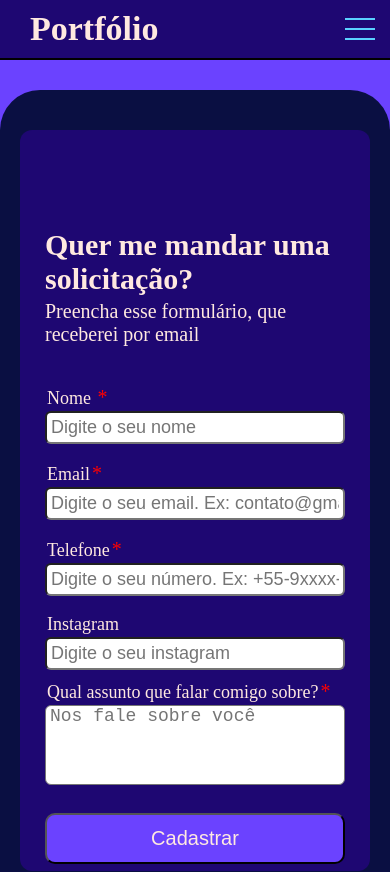
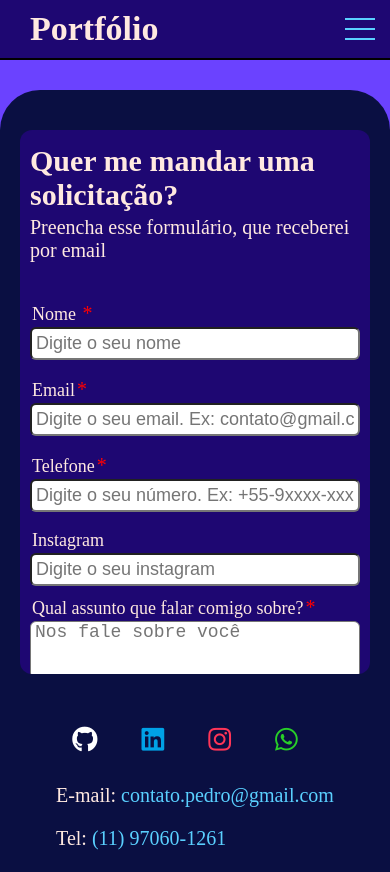
Before and after one commit to pedro-isidoro/portfolio, a React (Vite) app: page /contacts in a window 390 px wide. Shown: the top 872 px of the page. Built offline with nearby package versions, Linux system fonts and the light colour scheme.

Commit message:
Atuali. o responsivo, para contacts (sem formSend)

```diff
--- a/src/css/responsive.css
+++ b/src/css/responsive.css
@@ -124,6 +124,14 @@
 
     .btn{
         font-size: 2.6rem;
+    }
+
+    .main-projects-contacts-card{
+        gap: 4rem;
+    }
+
+    .background-form{
+        padding: 1rem 2.5rem;
     }
 }
 
@@ -338,6 +346,22 @@
     .html-css-project, .js-project, .react-project{
         gap: 12rem;
     }
+
+    .main-projects-contacts-card{
+        max-height: 80rem;
+    }
+
+    .background-form{
+        padding: 13rem 1rem 1rem 1rem;
+    }
+
+    .contacts .form-contact{
+        width: 90%;
+    }
+
+    .contacts .nets-contacts{
+        width: 100%;
+    }
 }
 
 @media(max-width: 392px){
@@ -356,6 +380,10 @@
 
     .html-css-project, .js-project, .react-project{
         padding: 15rem 0 0 0;
+    }
+
+    .background-form{
+        padding: 15rem 1rem 1rem 1rem;
     }
 }
 
@@ -434,6 +462,14 @@
     .project .github-links{
         gap: 0.4rem;
     }
+
+    .background-form .title-form h3{
+        font-size: 2.6rem;
+    }
+
+    .background-form .title-form p{
+        font-size: 1.8rem;
+    }
 }
 
 @media(max-width: 345px){
@@ -445,6 +481,10 @@
 @media(max-width: 332px){
     .project .github-links a{
         font-size: 1.7rem;
+    }
+
+    .background-form{
+        padding: 17rem 1rem 1rem 1rem;
     }
 }
 
@@ -482,4 +522,12 @@
     .html-css-project, .js-project, .react-project{
         padding: 16rem 0 0 0;
     }
+
+    .background-form{
+        padding: 18rem 1rem 1rem 1rem;
+    }
+
+    .background-form .title-form h3{
+        font-size: 2.4rem;
+    }
 }
```
